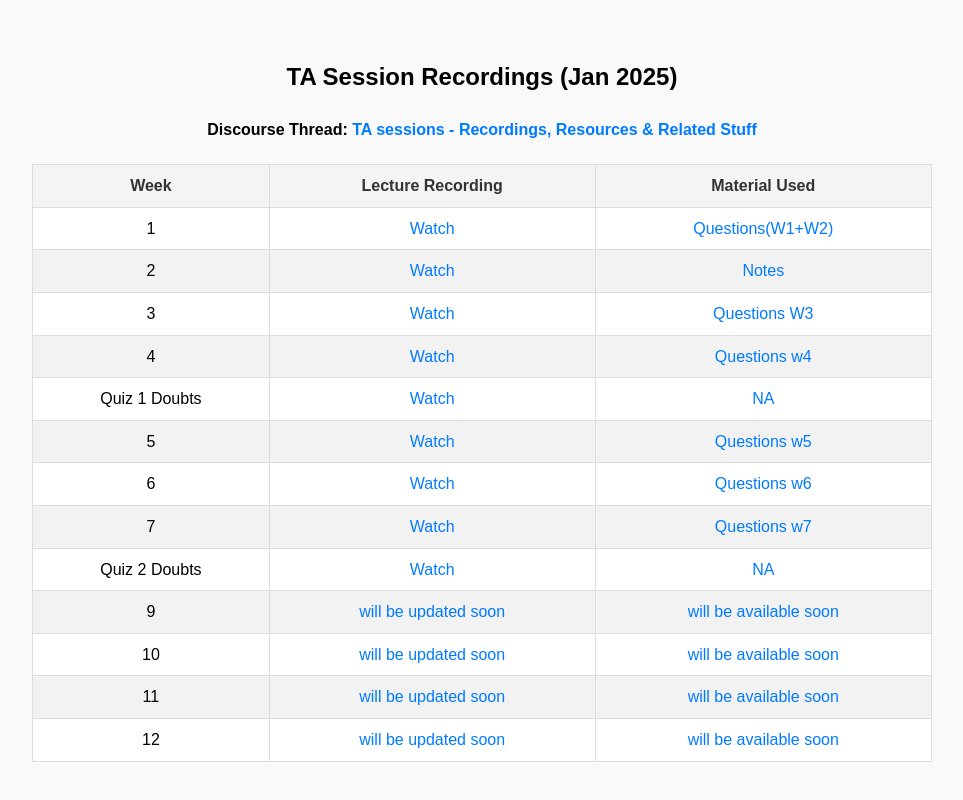
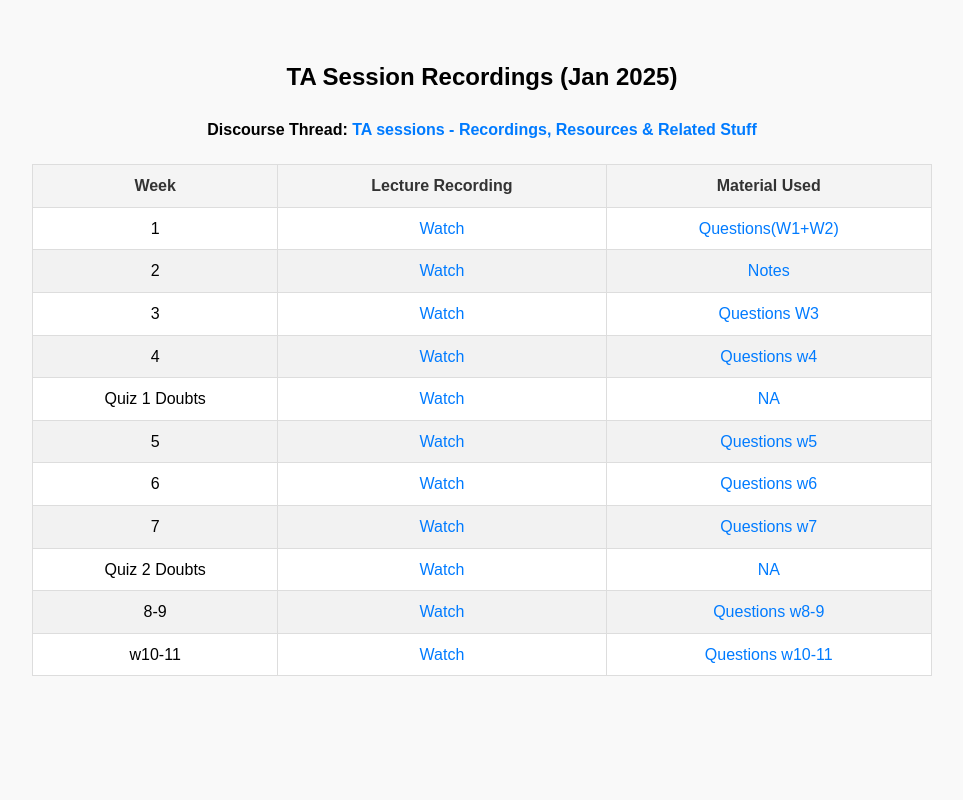
Before and after one commit to utkarsh4tech/BSMS2002, a plain HTML site: page pages/recordings.html in a window 1280 px wide. Shown: the part 100-900 px from the top of the page, without its empty margins (158-1121 px from the left). After the commit the page ends 836 px from the top, so only its background shows below. Drawn offline with Linux system fonts and the light colour scheme.

Commit message:
updated from w8-11

```diff
--- a/pages/recordings.html
+++ b/pages/recordings.html
@@ -114,31 +114,31 @@
 
                     <!-- WEEK 9 -->
                     <tr>
-                        <td>9</td>
-                        <td><a href="" target="_blank" rel="noopener noreferrer">will be updated soon</a></td>
-                        <td><a href="" target="_blank" rel="noopener noreferrer">will be available soon</a></td>
+                        <td>8-9</td>
+                        <td><a href="https://drive.google.com/file/d/1QZ0k-9Gs3X-XO0M2ggO3dCOs4vgtgor6/view?usp=sharing" target="_blank" rel="noopener noreferrer">Watch</a></td>
+                        <td><a href="https://drive.google.com/file/d/1mjx3vhIWukbD278q1J9xk5T-e0ODnL4d/view?usp=sharing" target="_blank" rel="noopener noreferrer">Questions w8-9</a></td>
                     </tr>
 
                     <!-- WEEK 10 -->
                     <tr>
-                        <td>10</td>
-                        <td><a href="" target="_blank" rel="noopener noreferrer">will be updated soon</a></td>
-                        <td><a href="" target="_blank" rel="noopener noreferrer">will be available soon</a></td>
+                        <td>w10-11</td>
+                        <td><a href="https://drive.google.com/file/d/1VhsalcSOOzfGTBgiS6m4zXu7JyhFBVwh/view?usp=drivesdk" target="_blank" rel="noopener noreferrer">Watch</a></td>
+                        <td><a href="https://drive.google.com/file/d/1sJ9Bt8vGyXk8DlW-u6MNeDumDeLFgoPP/view?usp=drive_link" target="_blank" rel="noopener noreferrer">Questions w10-11</a></td>
                     </tr>
 
                     <!-- WEEK 11 -->
-                    <tr>
+                    <!-- <tr>
                         <td>11</td>
                         <td><a href="" target="_blank" rel="noopener noreferrer">will be updated soon</a></td>
                         <td><a href="" target="_blank" rel="noopener noreferrer">will be available soon</a></td>
-                    </tr>
+                    </tr> -->
 
                     <!-- WEEK 12 -->
-                    <tr>
+                    <!-- <tr>
                         <td>12</td>
                         <td><a href="" target="_blank" rel="noopener noreferrer">will be updated soon</a></td>
                         <td><a href="" target="_blank" rel="noopener noreferrer">will be available soon</a></td>
-                    </tr>
+                    </tr> -->
 
                     <!-- EXTRA COPY
                     <tr>
```
